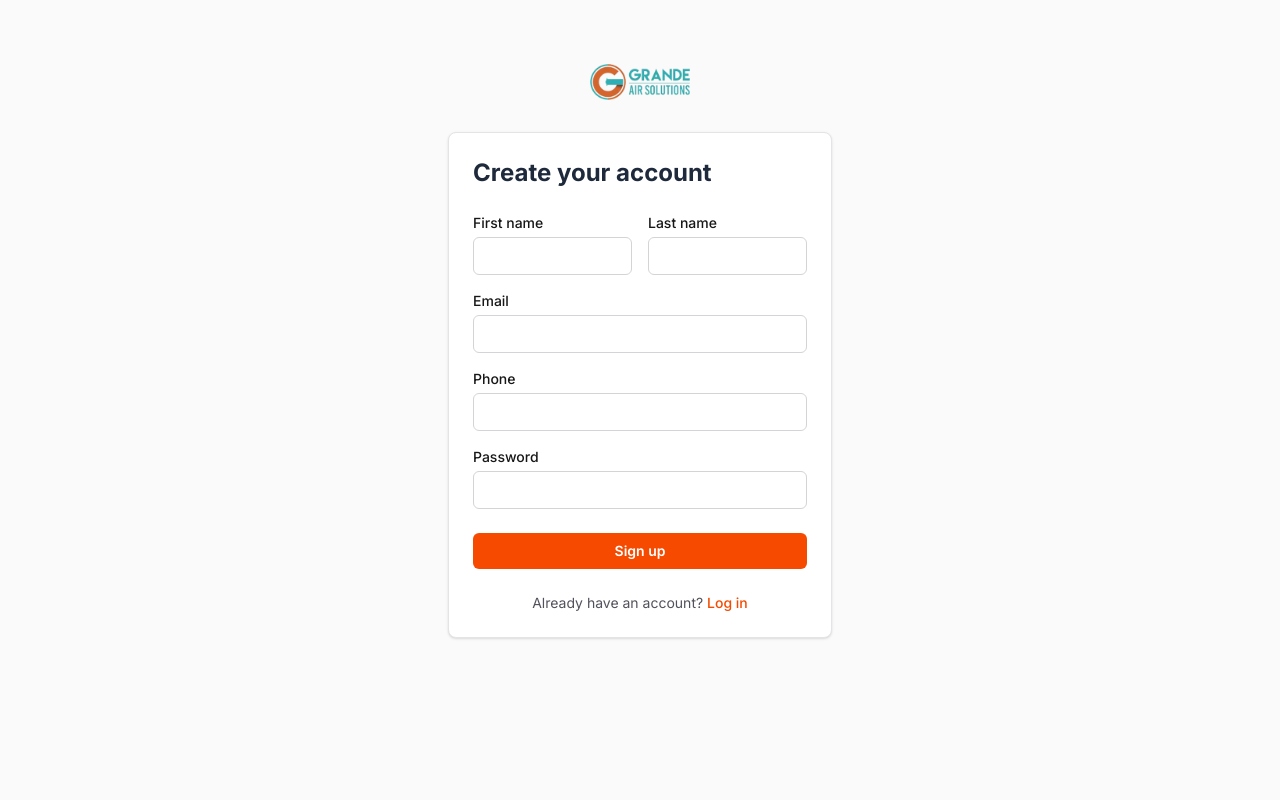
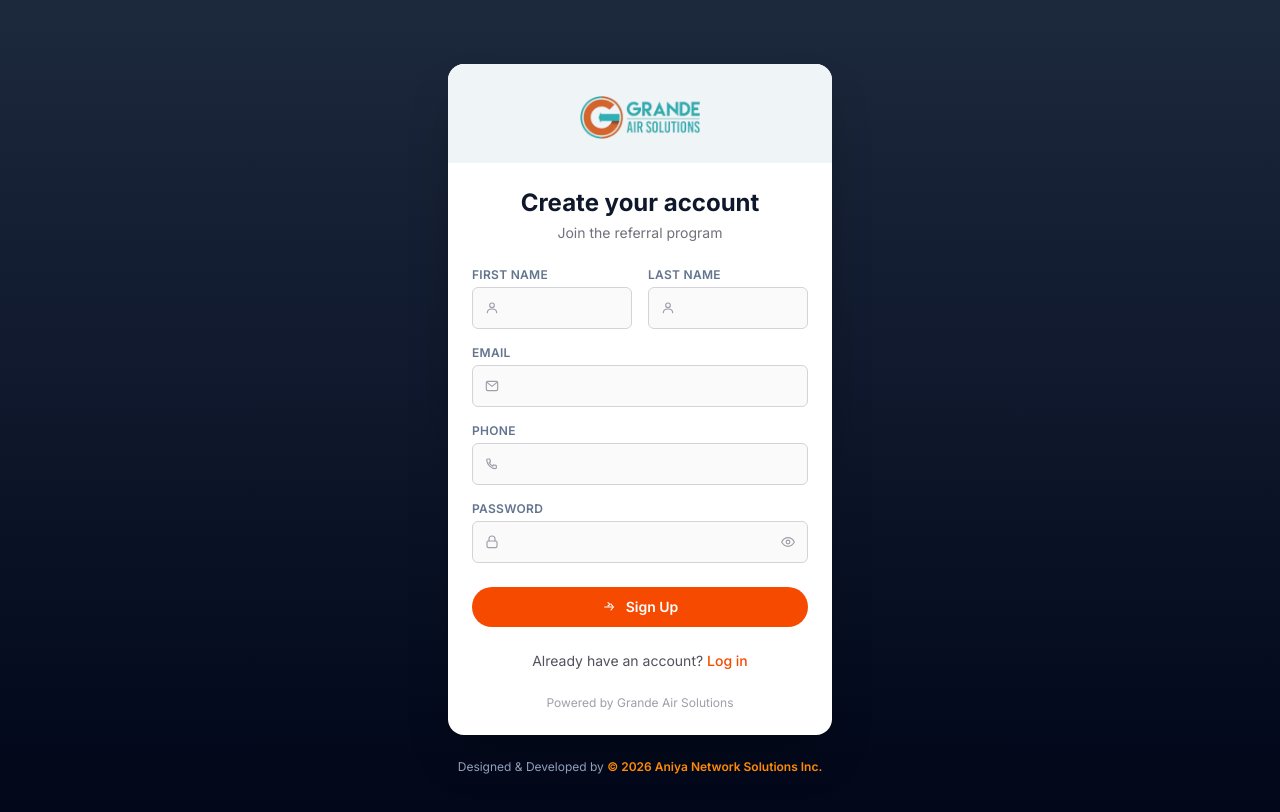
Before and after one commit to repo-ans/Referral-Growth-Engine, a Next.js app: page /register in a window 1280 px wide. Shown: the top 812 px of the page. Built offline with nearby package versions, Linux system fonts and the light colour scheme.

Commit message:
signup and login page like main grande site

```diff
--- a/app/(auth)/layout.tsx
+++ b/app/(auth)/layout.tsx
@@ -7,19 +7,30 @@ export default function AuthLayout({
   children: React.ReactNode;
 }) {
   return (
-    <div className="flex min-h-full flex-1 flex-col items-center bg-zinc-50 px-6 py-16 dark:bg-zinc-900">
-      {/* <BrandMark size="lg" /> */}
+    <div className="flex min-h-full flex-1 flex-col items-center justify-center bg-linear-to-b from-slate-800 via-slate-900 to-slate-950 px-6 py-16">
+      <div className="w-full max-w-sm overflow-hidden rounded-2xl bg-white shadow-2xl">
+        <div className="flex flex-col items-center bg-[#eff4f7] px-6 pt-8 pb-6">
           <Image
-        className=""
             src={logo.src}
             alt="Isael logo"
-        width={100}
-        height={20}
+            width={120}
+            height={24}
             priority
           />
-      <div className="mt-8 w-full max-w-sm rounded-lg border border-zinc-200 bg-white p-6 shadow-sm dark:border-zinc-800 dark:bg-zinc-950">
+        </div>
+        <div className="px-6 py-6">
           {children}
+          <p className="mt-6 text-center text-xs text-zinc-400">
+            Powered by Grande Air Solutions
+          </p>
         </div>
+      </div>
+      <p className="mt-6 text-center text-xs text-slate-400">
+        Designed &amp; Developed by{" "}
+        <span className="font-semibold text-orange-400">
+          © {new Date().getFullYear()} Aniya Network Solutions Inc.
+        </span>
+      </p>
     </div>
   );
 }
--- a/app/(auth)/login/login-form.tsx
+++ b/app/(auth)/login/login-form.tsx
@@ -1,11 +1,13 @@
 "use client";
 
+import { useState } from "react";
 import { useActionState } from "react";
 import { login } from "@/lib/actions/auth";
 import type { LoginFormState } from "@/lib/definitions";
+import { MailIcon, LockIcon, EyeIcon, EyeOffIcon, ArrowRightIcon } from "@/components/auth/icons";
 
 const inputClasses =
-  "mt-1 w-full rounded-md border border-zinc-300 px-3 py-2 text-sm outline-none focus:border-orange-500 focus:ring-2 focus:ring-orange-500/30 dark:border-zinc-700 dark:bg-zinc-900";
+  "w-full rounded-md border border-zinc-300 bg-zinc-50 py-2.5 pl-9 pr-3 text-sm outline-none focus:border-orange-500 focus:ring-2 focus:ring-orange-500/30";
 const errorClasses = "mt-1 text-sm text-red-600";
 
 export function LoginForm() {
@@ -13,13 +15,16 @@ export function LoginForm() {
     login,
     undefined
   );
+  const [showPassword, setShowPassword] = useState(false);
 
   return (
     <form action={action} className="mt-6 flex flex-col gap-4">
       <div>
-        <label htmlFor="email" className="block text-sm font-medium">
-          Email
+        <label htmlFor="email" className="mb-1 block text-xs font-semibold tracking-wide text-slate-500 uppercase">
+          Email address
         </label>
+        <div className="relative">
+          <MailIcon className="pointer-events-none absolute top-1/2 left-3 h-4 w-4 -translate-y-1/2 text-zinc-400" />
           <input
             id="email"
             name="email"
@@ -27,22 +32,34 @@ export function LoginForm() {
             autoComplete="email"
             className={inputClasses}
           />
+        </div>
         {state?.errors?.email && (
           <p className={errorClasses}>{state.errors.email[0]}</p>
         )}
       </div>
 
       <div>
-        <label htmlFor="password" className="block text-sm font-medium">
+        <label htmlFor="password" className="mb-1 block text-xs font-semibold tracking-wide text-slate-500 uppercase">
           Password
         </label>
+        <div className="relative">
+          <LockIcon className="pointer-events-none absolute top-1/2 left-3 h-4 w-4 -translate-y-1/2 text-zinc-400" />
           <input
             id="password"
             name="password"
-          type="password"
+            type={showPassword ? "text" : "password"}
             autoComplete="current-password"
-          className={inputClasses}
+            className={inputClasses + " pr-9"}
           />
+          <button
+            type="button"
+            onClick={() => setShowPassword((v) => !v)}
+            aria-label={showPassword ? "Hide password" : "Show password"}
+            className="absolute top-1/2 right-3 -translate-y-1/2 cursor-pointer text-zinc-400 hover:text-zinc-600"
+          >
+            {showPassword ? <EyeOffIcon className="h-4 w-4" /> : <EyeIcon className="h-4 w-4" />}
+          </button>
+        </div>
         {state?.errors?.password && (
           <p className={errorClasses}>{state.errors.password[0]}</p>
         )}
@@ -53,9 +70,10 @@ export function LoginForm() {
       <button
         type="submit"
         disabled={pending}
-        className="mt-2 cursor-pointer rounded-md bg-orange-600 px-4 py-2 text-sm font-semibold text-white hover:bg-orange-700 disabled:cursor-not-allowed disabled:opacity-50"
+        className="mt-2 flex w-full cursor-pointer items-center justify-center gap-2 rounded-full bg-orange-600 px-4 py-2.5 text-sm font-semibold text-white hover:bg-orange-700 disabled:cursor-not-allowed disabled:opacity-50"
       >
-        {pending ? "Logging in…" : "Log in"}
+        <ArrowRightIcon className="h-4 w-4" />
+        {pending ? "Signing in…" : "Sign In"}
       </button>
     </form>
   );
--- a/app/(auth)/register/page.tsx
+++ b/app/(auth)/register/page.tsx
@@ -10,22 +10,25 @@ export default async function RegisterPage({
 
   return (
     <>
-      <h1 className="text-2xl font-bold text-(--brand-navy)">
+      <h1 className="text-center text-2xl font-bold text-slate-900">
         Create your account
       </h1>
+      <p className="mt-1 text-center text-sm text-zinc-500">
+        Join the referral program
+      </p>
       {ref && (
-        <p className="mt-2 text-sm text-zinc-600 dark:text-zinc-400">
+        <p className="mt-3 text-center text-sm text-zinc-600">
           You were referred by a friend — thanks for joining!
         </p>
       )}
 
       <SignupForm referralCode={ref} />
 
-      <p className="mt-6 text-center text-sm text-zinc-600 dark:text-zinc-400">
+      <p className="mt-6 text-center text-sm text-zinc-600">
         Already have an account?{" "}
         <Link
           href="/login"
-          className="font-medium text-orange-600 hover:underline dark:text-orange-400"
+          className="font-medium text-orange-600 hover:underline"
         >
           Log in
         </Link>
--- a/app/(auth)/register/signup-form.tsx
+++ b/app/(auth)/register/signup-form.tsx
@@ -1,11 +1,21 @@
 "use client";
 
+import { useState } from "react";
 import { useActionState } from "react";
 import { signup } from "@/lib/actions/auth";
 import type { SignupFormState } from "@/lib/definitions";
+import {
+  UserIcon,
+  MailIcon,
+  PhoneIcon,
+  LockIcon,
+  EyeIcon,
+  EyeOffIcon,
+  ArrowRightIcon,
+} from "@/components/auth/icons";
 
 const inputClasses =
-  "mt-1 w-full rounded-md border border-zinc-300 px-3 py-2 text-sm outline-none focus:border-orange-500 focus:ring-2 focus:ring-orange-500/30 dark:border-zinc-700 dark:bg-zinc-900";
+  "w-full rounded-md border border-zinc-300 bg-zinc-50 py-2.5 pl-9 pr-3 text-sm outline-none focus:border-orange-500 focus:ring-2 focus:ring-orange-500/30";
 const errorClasses = "mt-1 text-sm text-red-600";
 
 export function SignupForm({ referralCode }: { referralCode?: string }) {
@@ -13,9 +23,7 @@ export function SignupForm({ referralCode }: { referralCode?: string }) {
     signup,
     undefined
   );
-
-  console.log(state, 'state');
-
+  const [showPassword, setShowPassword] = useState(false);
 
   return (
     <form action={action} className="mt-6 flex flex-col gap-4">
@@ -25,29 +33,35 @@ export function SignupForm({ referralCode }: { referralCode?: string }) {
 
       <div className="grid grid-cols-2 gap-4">
         <div>
-          <label htmlFor="firstName" className="block text-sm font-medium">
+          <label htmlFor="firstName" className="mb-1 block text-xs font-semibold tracking-wide text-slate-500 uppercase">
             First name
           </label>
+          <div className="relative">
+            <UserIcon className="pointer-events-none absolute top-1/2 left-3 h-4 w-4 -translate-y-1/2 text-zinc-400" />
             <input
               id="firstName"
               name="firstName"
               autoComplete="given-name"
               className={inputClasses}
             />
+          </div>
           {state?.errors?.firstName && (
             <p className={errorClasses}>{state.errors.firstName[0]}</p>
           )}
         </div>
         <div>
-          <label htmlFor="lastName" className="block text-sm font-medium">
+          <label htmlFor="lastName" className="mb-1 block text-xs font-semibold tracking-wide text-slate-500 uppercase">
             Last name
           </label>
+          <div className="relative">
+            <UserIcon className="pointer-events-none absolute top-1/2 left-3 h-4 w-4 -translate-y-1/2 text-zinc-400" />
             <input
               id="lastName"
               name="lastName"
               autoComplete="family-name"
               className={inputClasses}
             />
+          </div>
           {state?.errors?.lastName && (
             <p className={errorClasses}>{state.errors.lastName[0]}</p>
           )}
@@ -55,9 +69,11 @@ export function SignupForm({ referralCode }: { referralCode?: string }) {
       </div>
 
       <div>
-        <label htmlFor="email" className="block text-sm font-medium">
+        <label htmlFor="email" className="mb-1 block text-xs font-semibold tracking-wide text-slate-500 uppercase">
           Email
         </label>
+        <div className="relative">
+          <MailIcon className="pointer-events-none absolute top-1/2 left-3 h-4 w-4 -translate-y-1/2 text-zinc-400" />
           <input
             id="email"
             name="email"
@@ -65,15 +81,18 @@ export function SignupForm({ referralCode }: { referralCode?: string }) {
             autoComplete="email"
             className={inputClasses}
           />
+        </div>
         {state?.errors?.email && (
           <p className={errorClasses}>{state.errors.email[0]}</p>
         )}
       </div>
 
       <div>
-        <label htmlFor="phone" className="block text-sm font-medium">
+        <label htmlFor="phone" className="mb-1 block text-xs font-semibold tracking-wide text-slate-500 uppercase">
           Phone
         </label>
+        <div className="relative">
+          <PhoneIcon className="pointer-events-none absolute top-1/2 left-3 h-4 w-4 -translate-y-1/2 text-zinc-400" />
           <input
             id="phone"
             name="phone"
@@ -81,22 +100,34 @@ export function SignupForm({ referralCode }: { referralCode?: string }) {
             autoComplete="tel"
             className={inputClasses}
           />
+        </div>
         {state?.errors?.phone && (
           <p className={errorClasses}>{state.errors.phone[0]}</p>
         )}
       </div>
 
       <div>
-        <label htmlFor="password" className="block text-sm font-medium">
+        <label htmlFor="password" className="mb-1 block text-xs font-semibold tracking-wide text-slate-500 uppercase">
           Password
         </label>
+        <div className="relative">
+          <LockIcon className="pointer-events-none absolute top-1/2 left-3 h-4 w-4 -translate-y-1/2 text-zinc-400" />
           <input
             id="password"
             name="password"
-          type="password"
+            type={showPassword ? "text" : "password"}
             autoComplete="new-password"
-          className={inputClasses}
+            className={inputClasses + " pr-9"}
           />
+          <button
+            type="button"
+            onClick={() => setShowPassword((v) => !v)}
+            aria-label={showPassword ? "Hide password" : "Show password"}
+            className="absolute top-1/2 right-3 -translate-y-1/2 cursor-pointer text-zinc-400 hover:text-zinc-600"
+          >
+            {showPassword ? <EyeOffIcon className="h-4 w-4" /> : <EyeIcon className="h-4 w-4" />}
+          </button>
+        </div>
         {state?.errors?.password && (
           <ul className={errorClasses}>
             {state.errors.password.map((error) => (
@@ -111,9 +142,10 @@ export function SignupForm({ referralCode }: { referralCode?: string }) {
       <button
         type="submit"
         disabled={pending}
-        className="mt-2 cursor-pointer rounded-md bg-orange-600 px-4 py-2 text-sm font-semibold text-white hover:bg-orange-700 disabled:cursor-not-allowed disabled:opacity-50"
+        className="mt-2 flex w-full cursor-pointer items-center justify-center gap-2 rounded-full bg-orange-600 px-4 py-2.5 text-sm font-semibold text-white hover:bg-orange-700 disabled:cursor-not-allowed disabled:opacity-50"
       >
-        {pending ? "Creating account…" : "Sign up"}
+        <ArrowRightIcon className="h-4 w-4" />
+        {pending ? "Creating account…" : "Sign Up"}
       </button>
     </form>
   );
--- /dev/null
+++ b/components/auth/icons.tsx
@@ -0,0 +1,79 @@
+import type { SVGProps } from "react";
+
+function Icon(props: SVGProps<SVGSVGElement>) {
+  return (
+    <svg
+      viewBox="0 0 24 24"
+      fill="none"
+      stroke="currentColor"
+      strokeWidth={1.75}
+      strokeLinecap="round"
+      strokeLinejoin="round"
+      {...props}
+    />
+  );
+}
+
+export function MailIcon(props: SVGProps<SVGSVGElement>) {
+  return (
+    <Icon {...props}>
+      <rect x="3.5" y="5" width="17" height="14" rx="2" />
+      <path d="m4.5 6.5 7.5 6 7.5-6" />
+    </Icon>
+  );
+}
+
+export function LockIcon(props: SVGProps<SVGSVGElement>) {
+  return (
+    <Icon {...props}>
+      <rect x="4.5" y="10.5" width="15" height="10" rx="2" />
+      <path d="M7.5 10.5V7.5a4.5 4.5 0 0 1 9 0v3" />
+    </Icon>
+  );
+}
+
+export function EyeIcon(props: SVGProps<SVGSVGElement>) {
+  return (
+    <Icon {...props}>
+      <path d="M2.5 12S6 5.5 12 5.5 21.5 12 21.5 12 18 18.5 12 18.5 2.5 12 2.5 12Z" />
+      <circle cx="12" cy="12" r="2.75" />
+    </Icon>
+  );
+}
+
+export function EyeOffIcon(props: SVGProps<SVGSVGElement>) {
+  return (
+    <Icon {...props}>
+      <path d="M3 3l18 18" />
+      <path d="M10.6 5.7A9.8 9.8 0 0 1 12 5.5c6 0 9.5 6.5 9.5 6.5a15.6 15.6 0 0 1-3.4 4.2M6.6 6.6C4 8.3 2.5 12 2.5 12S6 18.5 12 18.5a9.7 9.7 0 0 0 3.4-.6" />
+      <path d="M9.9 10a2.75 2.75 0 0 0 3.9 3.9" />
+    </Icon>
+  );
+}
+
+export function ArrowRightIcon(props: SVGProps<SVGSVGElement>) {
+  return (
+    <Icon {...props}>
+      <path d="M9 5.5 12 8l-3 2.5" transform="translate(0,0)" />
+      <path d="M4 12h13" />
+      <path d="M13.5 7.5 17 12l-3.5 4.5" />
+    </Icon>
+  );
+}
+
+export function UserIcon(props: SVGProps<SVGSVGElement>) {
+  return (
+    <Icon {...props}>
+      <circle cx="12" cy="8" r="3.5" />
+      <path d="M5 19c0-3.3 3.1-5.5 7-5.5s7 2.2 7 5.5" />
+    </Icon>
+  );
+}
+
+export function PhoneIcon(props: SVGProps<SVGSVGElement>) {
+  return (
+    <Icon {...props}>
+      <path d="M5.5 4.5h3l1.3 4-2 1.3a11 11 0 0 0 5.4 5.4l1.3-2 4 1.3v3a1.5 1.5 0 0 1-1.6 1.5C10.7 19 5 13.3 4 6.1A1.5 1.5 0 0 1 5.5 4.5Z" />
+    </Icon>
+  );
+}
--- a/components/dashboard/navbar.tsx
+++ b/components/dashboard/navbar.tsx
@@ -27,7 +27,7 @@ export function Navbar({
           {isAdmin && (
             <Link
               href="/admin"
-              className="rounded-md px-3 py-1.5 text-sm font-medium text-slate-500 hover:text-slate-900 hover:bg-white transition-colors"
+              className="mt-3 flex cursor-pointer items-center gap-1.5 rounded-md bg-orange-600 px-4 py-2 text-sm font-semibold text-white hover:bg-orange-700"
             >
               Admin
             </Link>
--- a/lib/ghl.ts
+++ b/lib/ghl.ts
@@ -236,5 +236,9 @@ export async function bookGhlAppointment(input: {
     throw new Error(`GHL book appointment failed: ${res.status} ${JSON.stringify(data)}`);
   }
 
+  console.log(
+    `GHL appointment booked: id=${data.id} calendarId=${calendarId()} contactId=${input.contactId} startTime=${input.startTime}`
+  );
+
   return { id: data.id as string };
 }
```
Also changed, not shown: app/(auth)/login/page.tsx (+8 -3 lines). Lines whose indentation alone changed are shown as unchanged.
